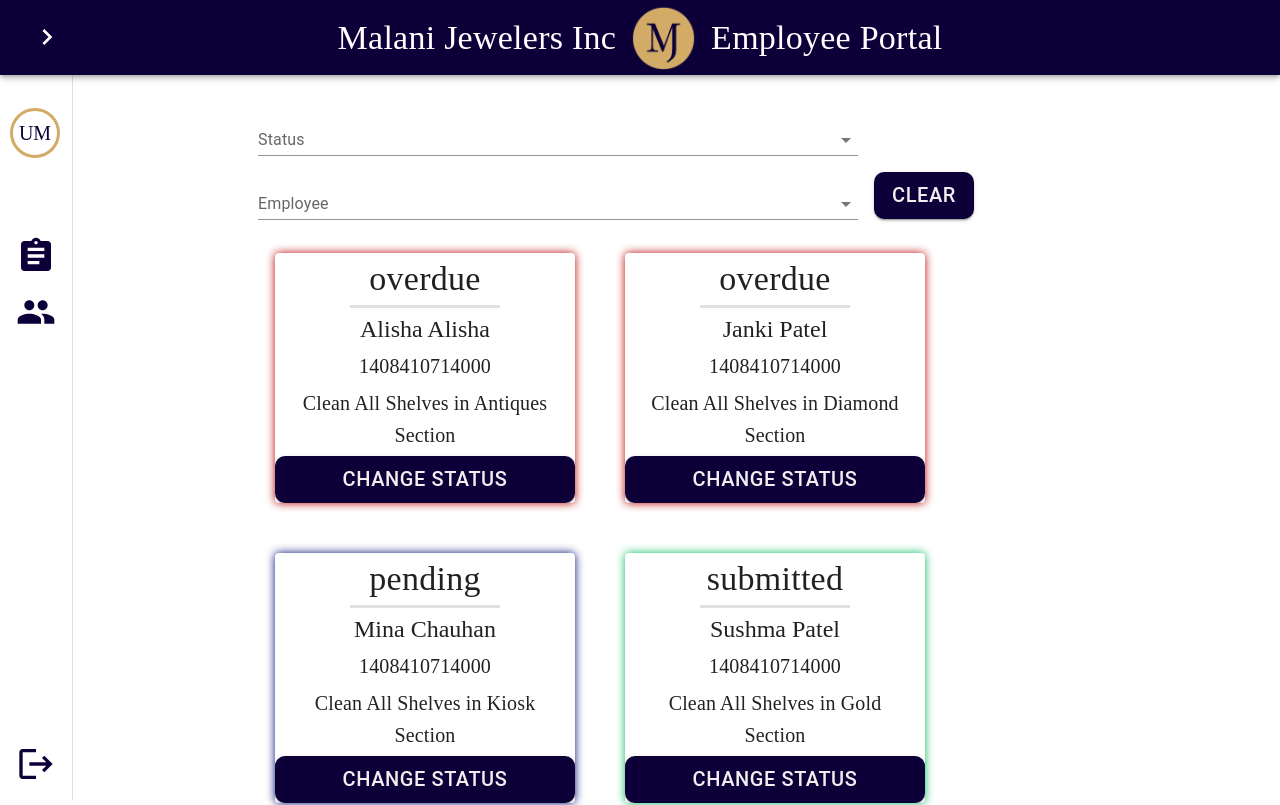
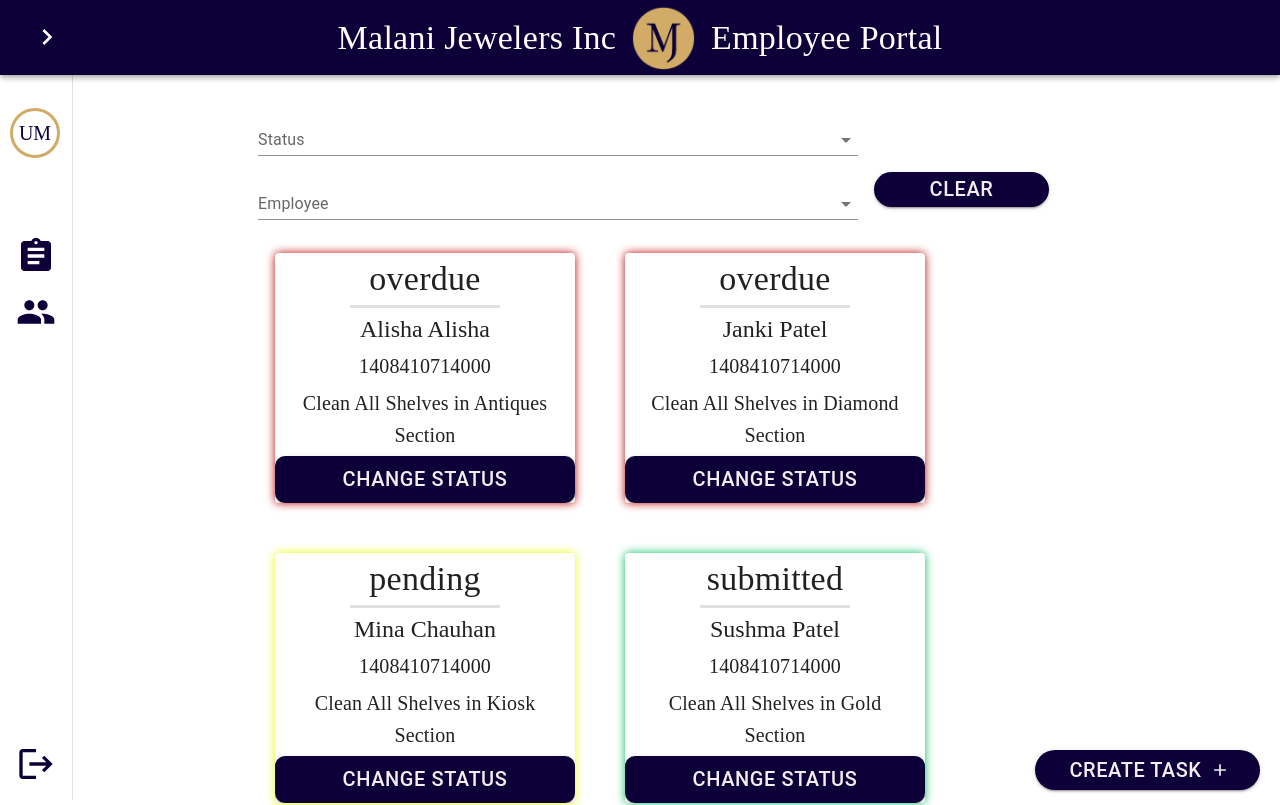
Before and after one commit to alifaizan786-op/malani_employee_portal, a React (Create React App) app in the folder client/: page /ViewAllTasks in a window 1280 px wide. Shown: the top 805 px of the page. Built offline with nearby package versions, Linux system fonts and the light colour scheme; a web font is replaced by a local one.

Commit message:
view all task/ create task button added

```diff
--- a/client/src/components/TaskCard.jsx
+++ b/client/src/components/TaskCard.jsx
@@ -24,7 +24,7 @@
       return style;
     } else if (props.status.toLowerCase() === "pending") {
       let style = {
-        boxShadow: "0px 0px 10px #010b78",
+        boxShadow: "0px 0px 10px #E8FF00",
         minWidth: "300px",
         maxWidth: "300px",
         margin: "25px",
--- a/client/src/pages/ViewAllTasks.jsx
+++ b/client/src/pages/ViewAllTasks.jsx
@@ -12,7 +12,11 @@
   Button,
 } from "@mui/material";
 
+import AddIcon from '@mui/icons-material/Add';
+
 const dateFormat = require("../utils/dateFormat");
+
+
 
 const tasks = [
   {
@@ -125,6 +129,7 @@
           value={status}
           label="Status"
           onChange={handleChangeStatus}>
+          <MenuItem value={""}>Status</MenuItem>
           <MenuItem value={"pending"}>Pending</MenuItem>
           <MenuItem value={"overdue"}>Overdue</MenuItem>
           <MenuItem value={"submitted"}>Submitted</MenuItem>
@@ -139,6 +144,7 @@
           value={employeeId}
           label="Status"
           onChange={handleChangeEmployeeId}>
+          <MenuItem value={""}>Employee</MenuItem>
           <MenuItem value={"Alisha"}>Alisha</MenuItem>
           <MenuItem value={"Janki"}>Janki</MenuItem>
           <MenuItem value={"Mina"}>Mina</MenuItem>
@@ -146,7 +152,7 @@
         </Select>
       </FormControl>
 
-      <FormControl variant="standard" sx={{ m: 1, minWidth: "100px" }}>
+      <FormControl variant="standard" sx={{ m: 1 }}>
         <Button
           type="submit"
           fullWidth
@@ -156,6 +162,9 @@
             bgcolor: "primary.main",
             color: "primary.light",
             borderRadius: "10px",
+            minWidth: '175px',
+            maxHeight: '35px',
+            borderRadius: '35px'
           }}
           onClick={() => {
             setStatus("");
@@ -176,6 +185,20 @@
           lastName={tasksobj.user.lastName}
         />
       ))}
+      <Button type="submit" fullWidth
+        variant="contained" endIcon={<AddIcon />} sx={{
+            borderRadius: '25px',
+            height: '40px',
+            width: '225px',
+            position: 'fixed',
+            bottom: '10px',
+            right: '20px',
+            fontSize: "20px",
+            bgcolor: "primary.main",
+            color: "primary.light",
+          }}>
+        Create Task
+      </Button>
     </Grid>
   );
 }
```
